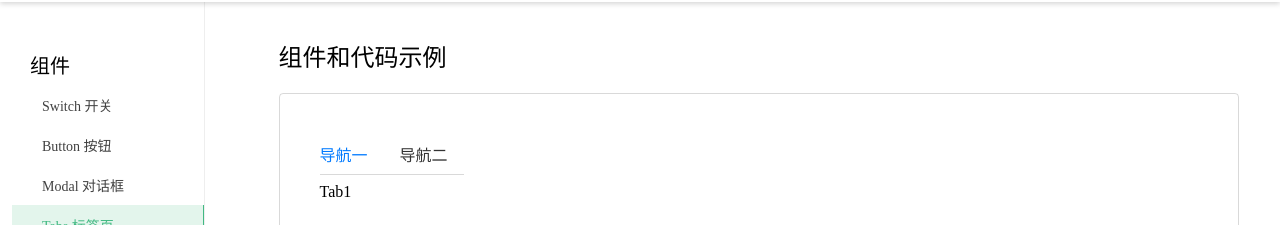
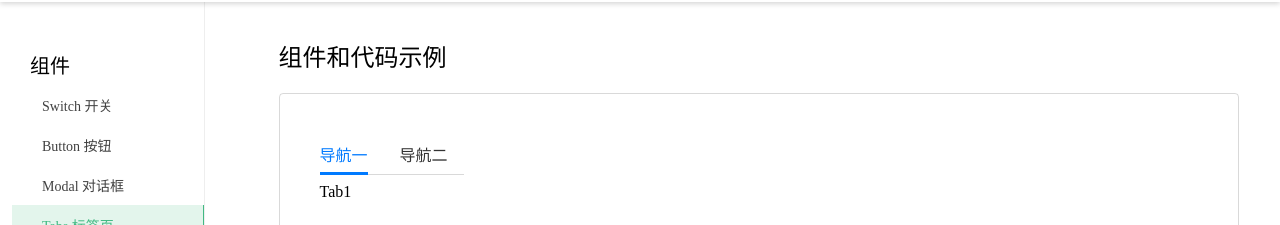
Before and after one commit to wuwenxing0912/vue3-ui, a Vue app: page /#/document/tabs in a window 1280 px wide. Shown: the part 58-283 px from the top of the page. Built offline with nearby package versions, Linux system fonts and the light colour scheme.

Commit message:
实现 下划线 滑动

```diff
--- a/src/components/Tabs/Tabs.vue
+++ b/src/components/Tabs/Tabs.vue
@@ -1,15 +1,21 @@
 <template>
   <div class="x-tabs">
-    <div class="x-tabs-nav">
+    <div class="x-tabs-nav" ref="nav">
       <div
         class="x-tabs-nav-item"
         v-for="(title, index) in titles"
         :key="index"
         :class="{ selected: title === selected }"
         @click="selectTitle(title)"
+        :ref="
+          (el) => {
+            if (el) navItems[index] = el;
+          }
+        "
       >
         {{ title }}
       </div>
+      <span class="x-tabs-nav-item-underline" ref="underline"></span>
     </div>
     <div class="x-tabs-content">
       <component class="x-tabs-content-item" :is="currentContent" :key="selected" />
@@ -19,7 +25,7 @@
 
 <script lang="ts">
 import Tab from "./Tab.vue";
-import { computed } from "vue";
+import { computed, ref, onMounted, onUpdated } from "vue";
 export default {
   props: {
     selected: {
@@ -44,7 +50,29 @@ export default {
         return child.props.title === props.selected;
       })[0];
     });
-    return { children, titles, selectTitle, currentContent };
+    const nav = ref<HTMLDivElement>(null);
+    const navItems = ref<HTMLDivElement[]>([]);
+    const underline = ref<HTMLSpanElement>(null);
+    const setUnderlinePosition = () => {
+      const selectedItem = navItems.value.filter((item) => {
+        return item.classList.contains("selected");
+      })[0];
+      const navLeft = nav.value.getBoundingClientRect().left;
+      const { width, left } = selectedItem.getBoundingClientRect();
+      underline.value.style.width = `${width}px`;
+      underline.value.style.left = `${left - navLeft}px`;
+    };
+    onMounted(setUnderlinePosition);
+    onUpdated(setUnderlinePosition);
+    return {
+      children,
+      titles,
+      selectTitle,
+      currentContent,
+      nav,
+      navItems,
+      underline,
+    };
   },
 };
 </script>
@@ -53,6 +81,7 @@ export default {
 $main-color: #007aff;
 .x-tabs {
   &-nav {
+    position: relative;
     display: flex;
     color: #333;
     border-bottom: 1px solid #d9d9d9;
@@ -67,6 +96,15 @@ $main-color: #007aff;
         color: $main-color;
       }
     }
+    &-item-underline {
+      display: inline-block;
+      position: absolute;
+      height: 3px;
+      background: $main-color;
+      left: 0;
+      bottom: -1px;
+      transition: all 0.25s;
+    }
   }
   &-content {
     padding: 8px 0;
```
